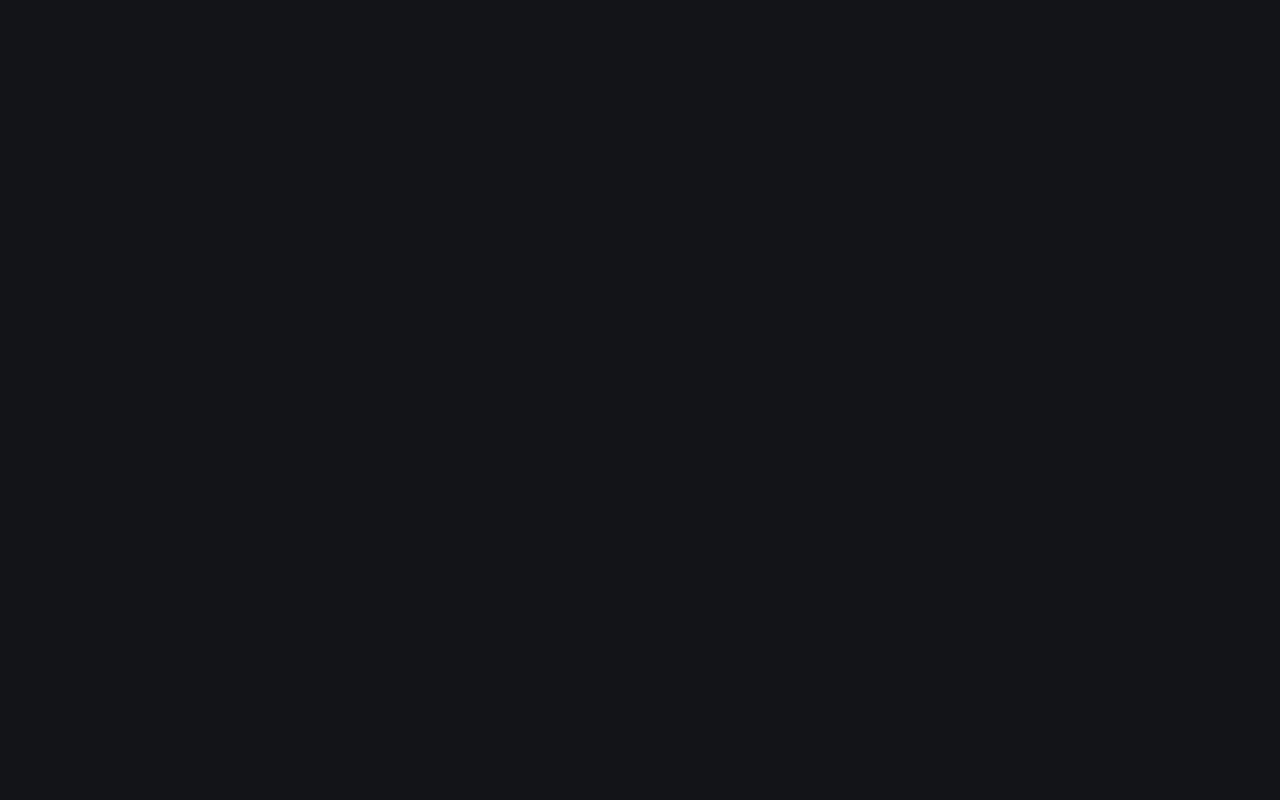
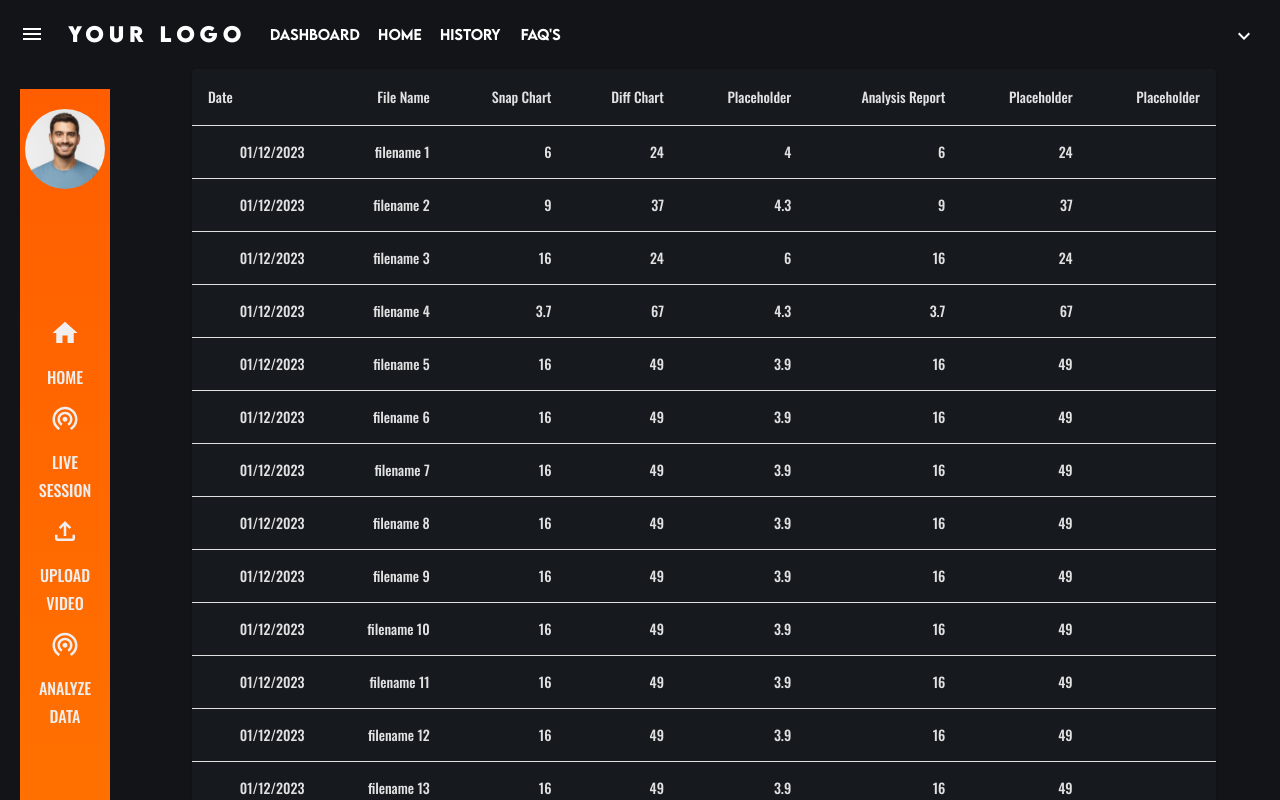
Before and after one commit to msiddiqi6268/NewProject, a React (Vite) app: page /history in a window 1280 px wide. Before the commit this address had no page. Shown: the top 800 px of the page. Built offline with nearby package versions, Linux system fonts and the light colour scheme; sample sign-in values are in the browser's storage.

Commit message:
history page and profile pic changed

```diff
--- a/src/App.jsx
+++ b/src/App.jsx
@@ -11,6 +11,7 @@ import AnalyzeData from './containers/AnalyzeData'
 import PrivateRoutes from './PrivateRoutes'
 import Faqs from './containers/Faqs'
 import TextPage from './containers/TextPage'
+import HistoryPage from './containers/HistoryPage'
 const App = () => {
   return (
     <BrowserRouter>
@@ -25,6 +26,7 @@ const App = () => {
           <Route exact path='/analyze-data' element={<AnalyzeData />} />
           <Route exact path='/faqs' element={<Faqs />} />
           <Route exact path='/text-page' element={<TextPage />} />
+          <Route exact path = '/history' element = {<HistoryPage />} />
         </Route>
       </Routes>
     </BrowserRouter>
--- a/src/components/Sidebar.jsx
+++ b/src/components/Sidebar.jsx
@@ -8,6 +8,7 @@ import FileUploadOutlinedIcon from '@mui/icons-material/FileUploadOutlined';
 import LogoutRoundedIcon from '@mui/icons-material/LogoutRounded';
 import InsightsOutlinedIcon from '@mui/icons-material/InsightsOutlined';
 import { useNavigate } from 'react-router-dom';
+import Avatar from '@mui/material/Avatar';
 const Sidebar = () => {
     const [runTour, setRunTour] = useState(false);
     const navigate = useNavigate()
@@ -59,7 +60,11 @@ const Sidebar = () => {
     return (
         <Box className='sidebar-container'>
 
-            <Box className='sidebar-logo'></Box>
+            <Box>
+            <Avatar alt="Remy Sharp" src="src\assets\pp\profile_pic.jpg"
+            sx={{ width: '80px', height: '80px' }}
+            />
+            </Box>
             <Box>
                 {items.map((item, index) => (
                     <Button variant='text' className={`sidebar-button tour-${index}`} key={index}
--- /dev/null
+++ b/src/containers/HistoryPage.jsx
@@ -0,0 +1,84 @@
+import * as React from 'react';
+import Table from '@mui/material/Table';
+import TableBody from '@mui/material/TableBody';
+import TableCell from '@mui/material/TableCell';
+import TableContainer from '@mui/material/TableContainer';
+import TableHead from '@mui/material/TableHead';
+import TableRow from '@mui/material/TableRow';
+import Paper from '@mui/material/Paper';
+import { Box } from '@mui/material';
+import Navbar from '../components/Navbar';
+import Sidebar from '../components/Sidebar';
+function createData(date, filename, snapChart, diffChart, placeholder1, placeholder2,
+  analysisReport, placeholder3) {
+  return { date, filename, snapChart, diffChart, placeholder1, placeholder1,
+    analysisReport, placeholder2 };
+}
+
+const rows = [
+  createData('01/12/2023', 'filename', 6.0, 24, 4.0, 6.0, 24, 4.0),
+  createData('01/12/2023', 'filename', 9.0, 37, 4.3, 9.0, 37, 4.3),
+  createData('01/12/2023', 'filename', 16.0, 24, 6.0, 16.0, 24, 6.0),
+  createData('01/12/2023', 'filename', 3.7, 67, 4.3, 3.7, 67, 4.3),
+  createData('01/12/2023', 'filename', 16.0, 49, 3.9, 16.0, 49, 3.9),
+  createData('01/12/2023', 'filename', 16.0, 49, 3.9, 16.0, 49, 3.9),
+  createData('01/12/2023', 'filename', 16.0, 49, 3.9, 16.0, 49, 3.9),
+  createData('01/12/2023', 'filename', 16.0, 49, 3.9, 16.0, 49, 3.9),
+  createData('01/12/2023', 'filename', 16.0, 49, 3.9, 16.0, 49, 3.9),
+  createData('01/12/2023', 'filename', 16.0, 49, 3.9, 16.0, 49, 3.9),
+  createData('01/12/2023', 'filename', 16.0, 49, 3.9, 16.0, 49, 3.9),
+  createData('01/12/2023', 'filename', 16.0, 49, 3.9, 16.0, 49, 3.9),
+  createData('01/12/2023', 'filename', 16.0, 49, 3.9, 16.0, 49, 3.9),
+  createData('01/12/2023', 'filename', 16.0, 49, 3.9, 16.0, 49, 3.9),
+  createData('01/12/2023', 'filename', 16.0, 49, 3.9, 16.0, 49, 3.9),
+];
+
+export default function BasicTable() {
+  return (
+    <div>
+      <Navbar />
+      <Box className="dashboard">
+
+        <Sidebar className="dashboard-sidebar" />
+        <Box>
+        <TableContainer component={Paper}>
+      <Table sx={{ minWidth: 650 }} aria-label="simple table">
+        <TableHead>
+          <TableRow>
+
+            <TableCell>Date</TableCell>
+            <TableCell align="right">File Name</TableCell>
+            <TableCell align="right">Snap Chart</TableCell>
+            <TableCell align="right">Diff Chart</TableCell>
+            <TableCell align="right">Placeholder</TableCell>
+            <TableCell align="right">Analysis Report</TableCell>
+            <TableCell align="right">Placeholder</TableCell>
+            <TableCell align="right">Placeholder</TableCell>
+          </TableRow>
+        </TableHead>
+        <TableBody>
+          {rows.map((row,index) => (
+            <TableRow
+              key={row.name}
+              sx={{ '&:last-child td, &:last-child th': { border: 0 } }}
+            >
+              {/* , filename, snapChart, diffChart, placeholder1, placeholder2,
+  analysisReport, placeholder3 */}
+              <TableCell align="right">{row.date}</TableCell>
+              <TableCell align="right">{`${row.filename} ${index+1}`}</TableCell>
+              <TableCell align="right">{row.snapChart}</TableCell>
+              <TableCell align="right">{row.diffChart}</TableCell>
+              <TableCell align="right">{row.placeholder1}</TableCell>
+              <TableCell align="right">{row.placeholder2}</TableCell>
+              <TableCell align="right">{row.analysisReport}</TableCell>
+              <TableCell align="right">{row.placeholder3}</TableCell>
+            </TableRow>
+          ))}
+        </TableBody>
+      </Table>
+    </TableContainer>
+        </Box>
+      </Box>
+    </div>
+  );
+}
```
Also changed, not shown: src/assets/pp/profile_pic.jpg (added), 1 other file (tests, documents, lock files or other folders).
